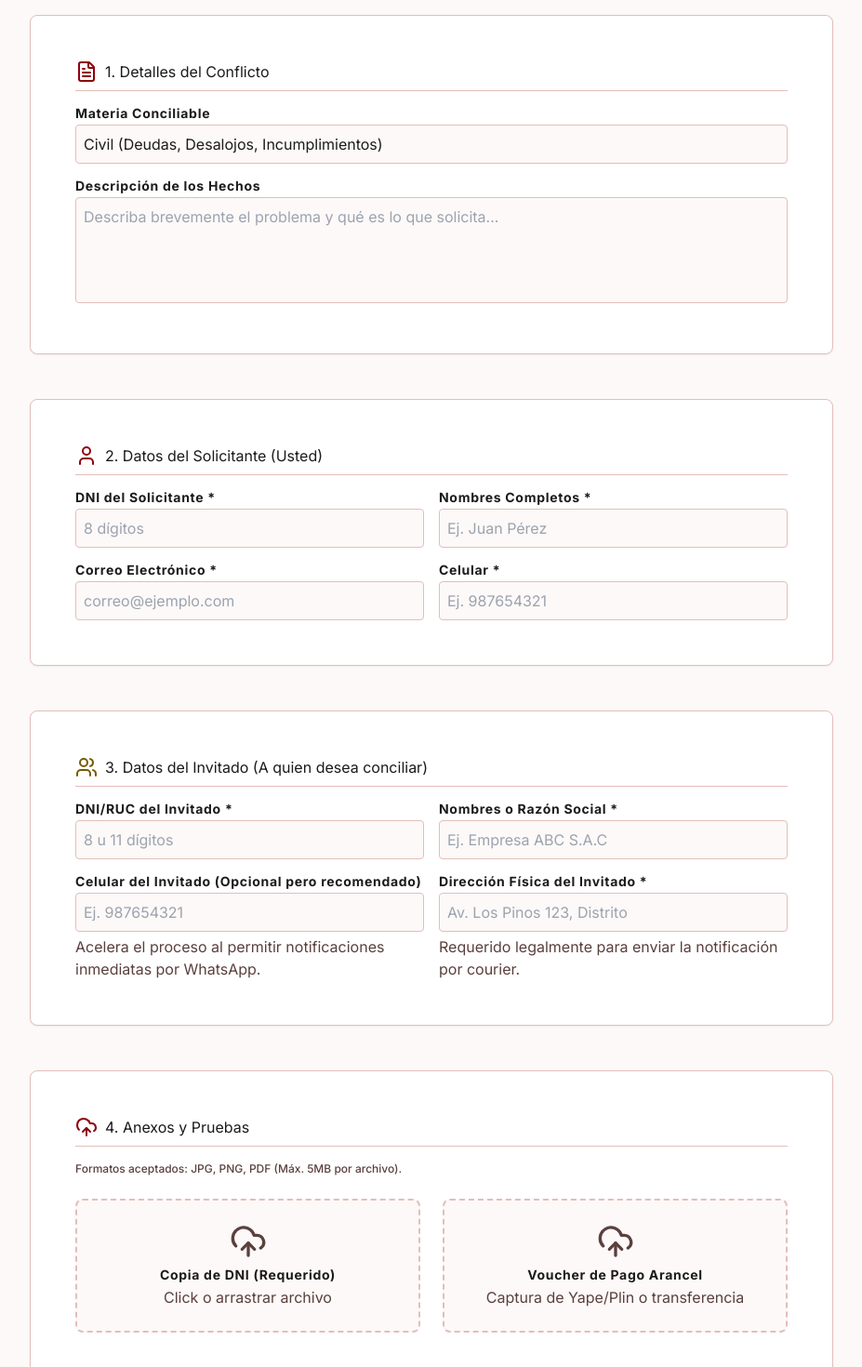
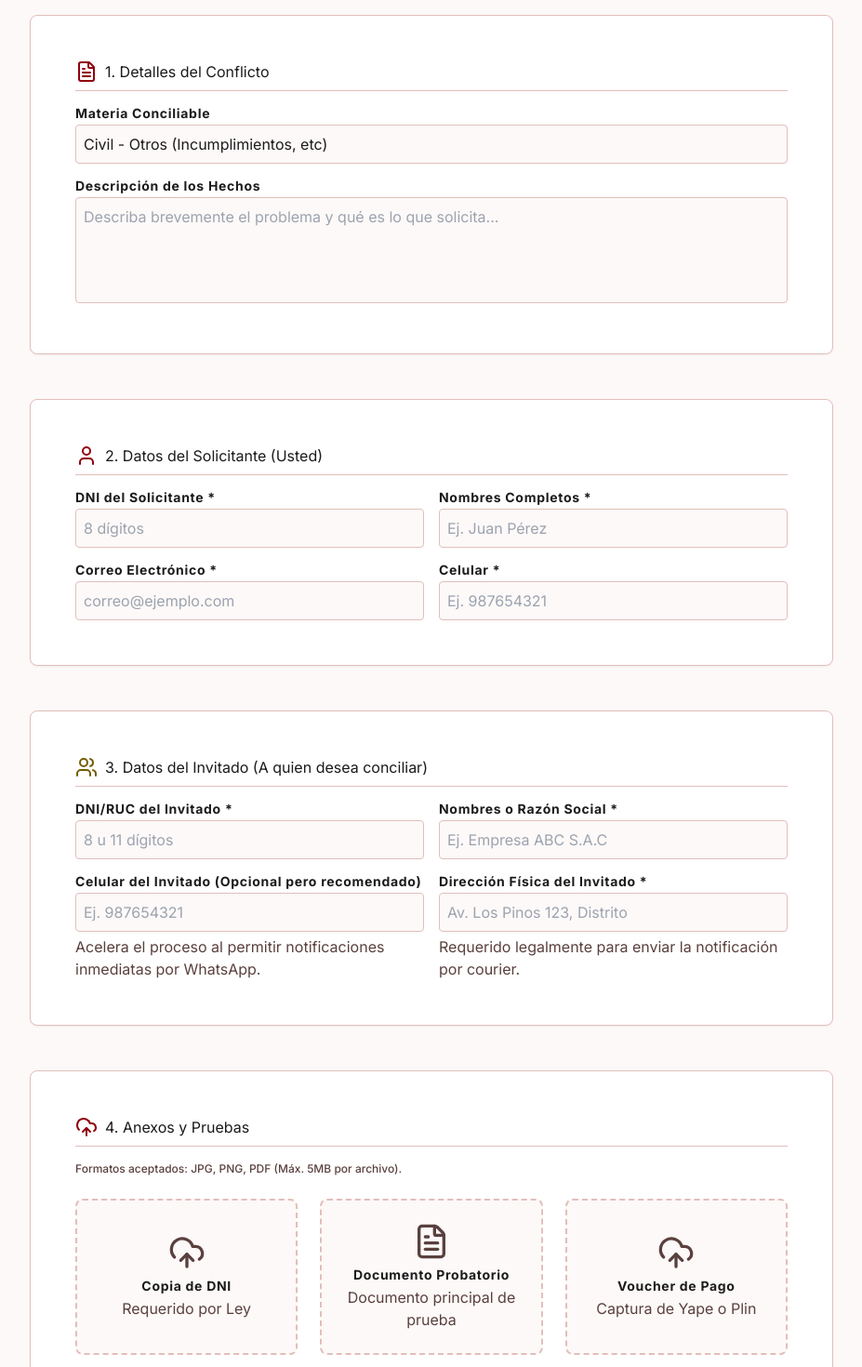
Before and after one commit to PremHer/consilapp, a React (Vite) app: page /admisibilidad in a window 1280 px wide. Shown: the part 200-1670 px from the top of the page at 93% size, without its empty margins (176-1103 px from the left). Built offline with nearby package versions, Linux system fonts and the light colour scheme; no server answers.

Commit message:
feat: improve AI response formatting and implement dynamic document uploads in admissibility module

```diff
--- a/src/components/AdmisibilidadModule.tsx
+++ b/src/components/AdmisibilidadModule.tsx
@@ -25,21 +25,32 @@ const AdmisibilidadModule = () => {
   const [materia, setMateria] = useState(materiaPreseleccionada);
   const [detalles, setDetalles] = useState(hechosPreseleccionados);
 
-  const [files, setFiles] = useState<{ dni: File | null, voucher: File | null, pruebas: File[] }>({
+  const [files, setFiles] = useState<{ dni: File | null, voucher: File | null, especifico: File | null, pruebas: File[] }>({
     dni: null,
     voucher: null,
+    especifico: null,
     pruebas: []
   });
 
   const [isSubmitted, setIsSubmitted] = useState(false);
 
-  const handleFileChange = (e: React.ChangeEvent<HTMLInputElement>, type: 'dni' | 'voucher' | 'pruebas') => {
+  const handleFileChange = (e: React.ChangeEvent<HTMLInputElement>, type: 'dni' | 'voucher' | 'especifico' | 'pruebas') => {
     if (e.target.files && e.target.files.length > 0) {
       if (type === 'pruebas') {
         setFiles(prev => ({ ...prev, pruebas: [...prev.pruebas, ...Array.from(e.target.files!)] }));
       } else {
         setFiles(prev => ({ ...prev, [type]: e.target.files![0] }));
       }
+    }
+  };
+
+  const getSpecificDocInfo = () => {
+    switch(materia) {
+      case 'ALIMENTOS': return { title: 'Partida de Nacimiento', desc: 'Firmada por el demandado (Requerido)' };
+      case 'VISITAS_TENENCIA': return { title: 'Partida de Nacimiento', desc: 'Firmada por el demandado (Requerido)' };
+      case 'DESALOJO': return { title: 'Contrato o Copia Literal', desc: 'Sustento de propiedad o arriendo' };
+      case 'DEUDAS': return { title: 'Sustento de Deuda', desc: 'Letra de cambio, recibo, transferencias' };
+      default: return { title: 'Documento Probatorio', desc: 'Documento principal de prueba' };
     }
   };
 
@@ -114,8 +125,12 @@ const AdmisibilidadModule = () => {
             <div>
               <label className="block text-label-lg font-bold text-on-surface mb-xs">Materia Conciliable</label>
               <select value={materia} onChange={e => setMateria(e.target.value)} className="w-full p-sm bg-surface border border-outline-variant rounded-lg focus:border-primary focus:outline-none focus:ring-1 focus:ring-primary appearance-none cursor-pointer">
-                <option value="CIVIL">Civil (Deudas, Desalojos, Incumplimientos)</option>
-                <option value="FAMILIA">Familia (Alimentos, Visitas, Tenencia)</option>
+                <option value="ALIMENTOS">Familia - Pensión de Alimentos</option>
+                <option value="VISITAS_TENENCIA">Familia - Visitas y Tenencia</option>
+                <option value="DESALOJO">Civil - Desalojos</option>
+                <option value="DEUDAS">Civil - Cobro de Deudas</option>
+                <option value="CIVIL">Civil - Otros (Incumplimientos, etc)</option>
+                <option value="FAMILIA">Familia - Otros</option>
                 <option value="LABORAL">Laboral</option>
                 <option value="CONTRATACIONES">Contrataciones con el Estado</option>
               </select>
@@ -196,7 +211,7 @@ const AdmisibilidadModule = () => {
           </div>
           <p className="text-label-md text-on-surface-variant mb-lg">Formatos aceptados: JPG, PNG, PDF (Máx. 5MB por archivo).</p>
 
-          <div className="grid grid-cols-1 md:grid-cols-2 gap-lg">
+          <div className="grid grid-cols-1 md:grid-cols-3 gap-lg">
             {/* DNI Upload */}
             <div className="border-2 border-dashed border-outline-variant rounded-xl p-lg flex flex-col items-center justify-center text-center hover:bg-surface-container-low transition-colors relative bg-surface">
               <input type="file" accept="image/*,.pdf" onChange={e => handleFileChange(e, 'dni')} className="absolute inset-0 w-full h-full opacity-0 cursor-pointer" />
@@ -209,8 +224,26 @@ const AdmisibilidadModule = () => {
               ) : (
                 <>
                   <UploadCloud size={40} className="text-on-surface-variant mb-sm" />
-                  <span className="font-bold text-on-surface text-label-lg">Copia de DNI (Requerido)</span>
-                  <span className="text-label-sm text-on-surface-variant mt-xs">Click o arrastrar archivo</span>
+                  <span className="font-bold text-on-surface text-label-lg">Copia de DNI</span>
+                  <span className="text-label-sm text-on-surface-variant mt-xs">Requerido por Ley</span>
+                </>
+              )}
+            </div>
+
+            {/* Documento Específico Dinámico */}
+            <div className="border-2 border-dashed border-outline-variant rounded-xl p-lg flex flex-col items-center justify-center text-center hover:bg-surface-container-low transition-colors relative bg-surface">
+              <input type="file" accept="image/*,.pdf" onChange={e => handleFileChange(e, 'especifico')} className="absolute inset-0 w-full h-full opacity-0 cursor-pointer" />
+              {files.especifico ? (
+                <>
+                  <FileCheck size={40} className="text-primary mb-sm" />
+                  <span className="font-bold text-on-surface text-label-lg truncate max-w-[200px]">{files.especifico.name}</span>
+                  <span className="text-label-sm text-success font-bold mt-xs">Cargado exitosamente</span>
+                </>
+              ) : (
+                <>
+                  <FileText size={40} className="text-on-surface-variant mb-sm" />
+                  <span className="font-bold text-on-surface text-label-lg">{getSpecificDocInfo().title}</span>
+                  <span className="text-label-sm text-on-surface-variant mt-xs">{getSpecificDocInfo().desc}</span>
                 </>
               )}
             </div>
@@ -227,8 +260,8 @@ const AdmisibilidadModule = () => {
               ) : (
                 <>
                   <UploadCloud size={40} className="text-on-surface-variant mb-sm" />
-                  <span className="font-bold text-on-surface text-label-lg">Voucher de Pago Arancel</span>
-                  <span className="text-label-sm text-on-surface-variant mt-xs">Captura de Yape/Plin o transferencia</span>
+                  <span className="font-bold text-on-surface text-label-lg">Voucher de Pago</span>
+                  <span className="text-label-sm text-on-surface-variant mt-xs">Captura de Yape o Plin</span>
                 </>
               )}
             </div>
--- a/src/components/TriajeWidget.tsx
+++ b/src/components/TriajeWidget.tsx
@@ -65,6 +65,16 @@ const TriajeWidget = ({ isOpen, onClose }: TriajeWidgetProps) => {
       setHasAiError(true);
       setStep('ai_response');
     }
+  };
+
+  const renderFormattedText = (text: string) => {
+    const parts = text.split(/(\*\*.*?\*\*)/g);
+    return parts.map((part, i) => {
+      if (part.startsWith('**') && part.endsWith('**')) {
+        return <strong key={i} className="font-bold text-primary">{part.slice(2, -2)}</strong>;
+      }
+      return <span key={i}>{part}</span>;
+    });
   };
 
   const getDynamicQuestion = () => {
@@ -160,7 +170,7 @@ const TriajeWidget = ({ isOpen, onClose }: TriajeWidgetProps) => {
             <div className="flex-1 overflow-y-auto p-md">
               <div className={`p-md rounded-lg mb-md border whitespace-pre-wrap text-body-md text-on-surface leading-relaxed relative ${hasAiError || isConciliable === false ? "bg-error-container/20 border-error/30" : "bg-primary-container/20 border-primary/20"}`}>
                 <div className={`absolute w-3 h-3 rotate-45 -bottom-1.5 left-6 ${hasAiError || isConciliable === false ? "bg-error-container/20 border-r border-b border-error/30" : "bg-primary-container/20 border-r border-b border-primary/20"}`}></div>
-                {aiResponse}
+                {renderFormattedText(aiResponse)}
               </div>
 
               {!hasAiError ? (
```
Also changed, not shown: 1 other file (tests, documents, lock files or other folders).
